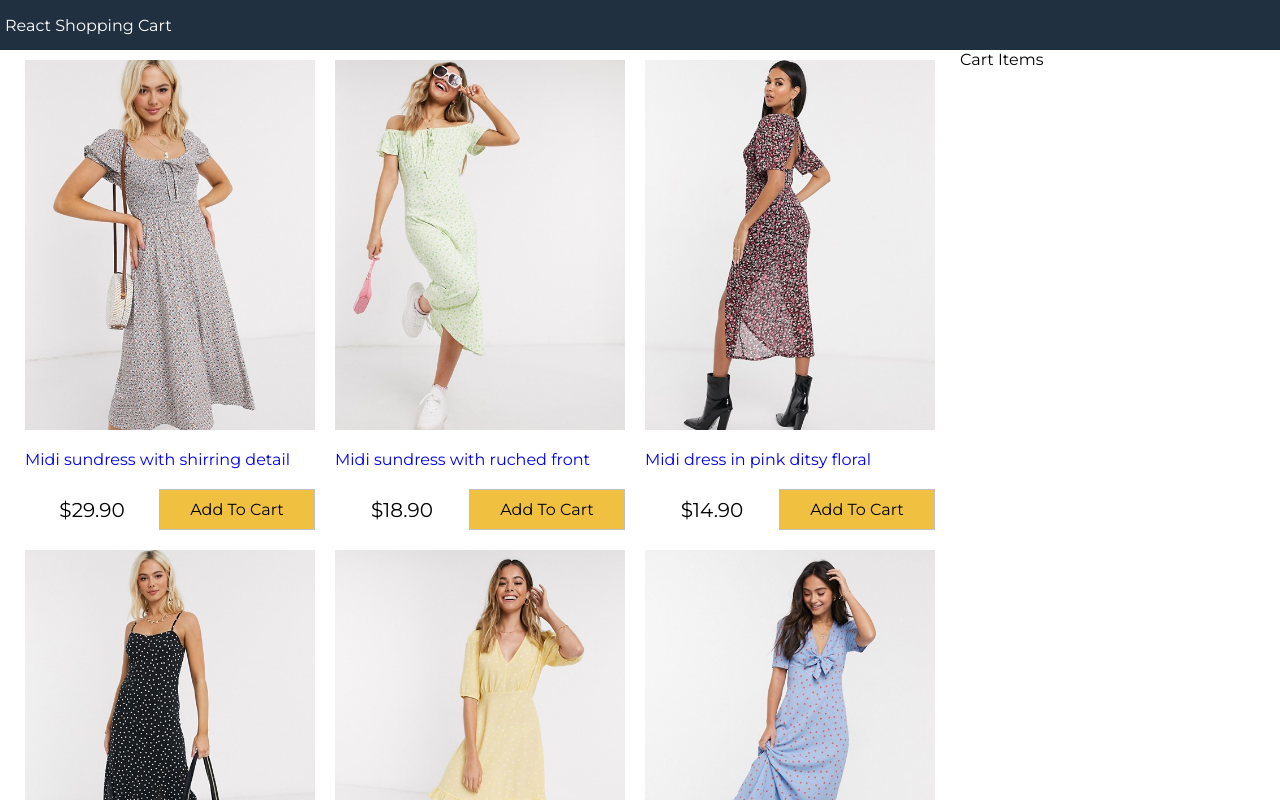
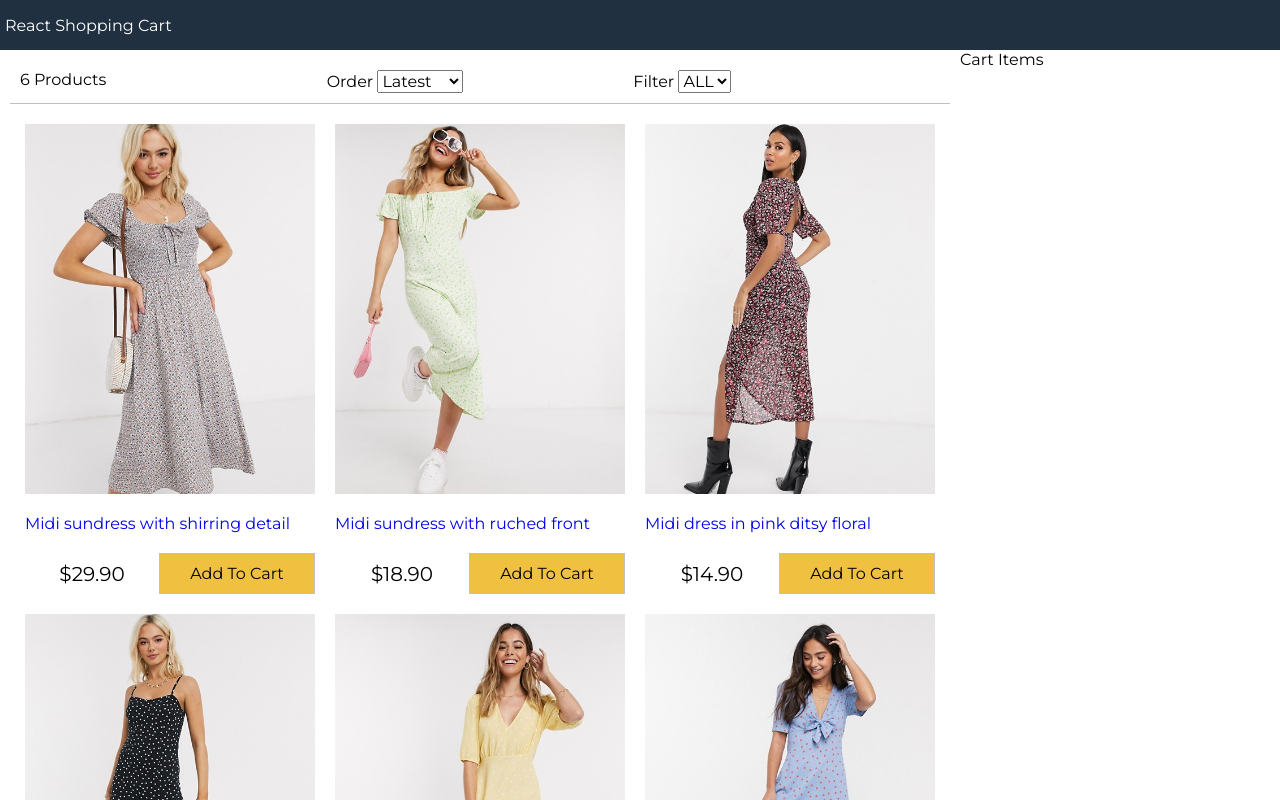
Before and after one commit to selvinor/react-shopping-cart, a React (Create React App) app: page / in a window 1280 px wide. Shown: the top 800 px of the page. Built offline with nearby package versions, Linux system fonts and the light colour scheme.

Commit message:
filter-component

```diff
--- a/src/App.js
+++ b/src/App.js
@@ -2,6 +2,7 @@
 import React from "react";
 import data from "./data.json";
 import Products from "./components/Products";
+import Filter from "./components/Filter";
 class App extends React.Component {
   constructor() {
     super();
@@ -11,6 +12,45 @@
       sort:"",
     };
   }
+  sortProducts = (event) => {
+    //impl
+    const  sort = event.target.value;
+    console.log(event.target.value);
+    this.setState(state => ({
+      sort: sort,
+      products: this.state.products
+      .slice()
+      .sort((a,b) =>
+        sort === "lowest"
+        ? a.price > b.price
+          ? 1
+          : -1
+        : sort === "highest"
+        ? a.price < b.price
+          ? 1
+          : -1
+        : a._id < b._id
+        ? 1
+        : -1
+      ),
+    }));
+  };
+  filterProducts = (event) => {
+    //impl
+    console.log(event.target.value);
+    if (event.target.value === "") {
+      this.setState({
+        size: event.target.value,
+        products: data.products});
+    } else {
+      this.setState({
+        size: event.target.value,
+        products: data.products.filter(
+          (product) => product.availableSizes.indexOf(event.target.value) >=0
+        ),
+      });
+    }
+  };
   render() {
     return (
       <div className="grid-container">
@@ -20,6 +60,13 @@
       <main>
         <div className="content">
           <div className="main">
+            <Filter count={this.state.products.length}
+            size={this.state.size}
+            sort={this.state.sort}
+            filterProducts={this.filterProducts}
+            sortProducts={this.sortProducts}
+
+            />
             <Products products={this.state.products}></Products>
           </div>
           <div className="sidebar">Cart Items</div>
--- /dev/null
+++ b/src/components/Filter.js
@@ -0,0 +1,31 @@
+import React, { Component } from 'react'
+
+export default class Filter extends Component {
+	render() {
+		return (
+			<div className="filter">
+				<div className="filter-result">{this.props.count} Products</div>
+				<div className="filter-sort">
+					Order{" "}
+					<select value={this.props.sort} onChange={this.props.sortProducts}>
+						<option value="latest">Latest</option>
+						<option value="lowest">Lowest</option>
+						<option value="highest">Highest</option>
+					</select>
+				</div>
+				<div className="filter-size">
+					Filter{" "}
+					<select value={this.props.size} onChange={this.props.filterProducts}>
+						<option value="">ALL</option>
+						<option value="XS">XS</option>
+						<option value="S">S</option>
+						<option value="M">M</option>
+						<option value="L">L</option>
+						<option value="XL">XL</option>
+						<option value="XXL">XXL</option>
+					</select>
+				</div>
+			</div>
+		)
+	}
+}
--- a/src/index.css
+++ b/src/index.css
@@ -120,3 +120,13 @@
 button.primary {
   background-color: #f0c040;
 }
+.filter{
+  display:flex;
+  justify-content: space-between;
+  padding: 1rem;
+  margin: 1rem;
+  border-bottom: 0.1rem #c0c0c0 solid;
+}
+.filter div{
+  flex:1;
+}
```
